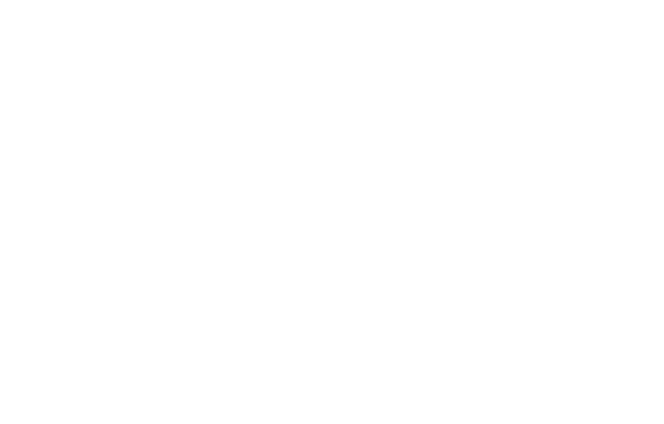
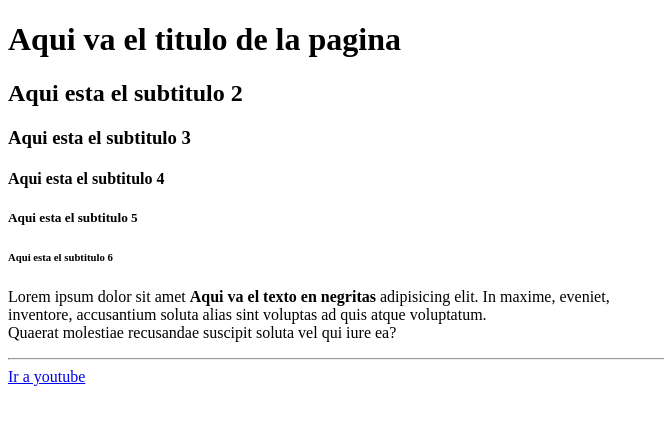
Before and after one commit to edrianlxcid/primerhola, a plain HTML site: page index.html in a window 1280 px wide. Shown: the whole page, without its empty margins (0-664 px from the left). Drawn offline with Linux system fonts and the light colour scheme.

Commit message:
este es la geunta version del proyecto

```diff
--- a/index.html
+++ b/index.html
@@ -1,12 +1,33 @@
-<!--Aqui van los comentario y modificaciones-->
+<!--Aqui van los comentario y modificaciones aqui definimos el tipo de documento que va a desarollar-->
 <!DOCTYPE html>
 <html lang="en">
 <head>
+    <!--Aqui definimos el tipo de caracteres a usar-->
     <meta charset="UTF-8">
+    <!--Aqui vamos a definir el tamaño de la pagina web-->
     <meta name="viewport" content="width=device-width, initial-scale=1.0">
-    <title>Document</title>
+    <!--Aqui definimos el titulo de la pagina web-->
+    <title>Mi primera pagina web</title>
+    <!--Aqui me puedo enlazar a archivos css de mi proyecto-->
+    <link rel="stylesheet" href="style.css">
 </head>
 <body>
+    <!--Etiquetas de texto-->
+    <h1>Aqui va el titulo de la pagina</h1>
+    <h2>Aqui esta el subtitulo 2</h2>
+    <h3>Aqui esta el subtitulo 3</h3>
+    <h4>Aqui esta el subtitulo 4</h4>
+    <h5>Aqui esta el subtitulo 5</h5>
+    <h6>Aqui esta el subtitulo 6</h6>
+    <!--Etiqueta de parrafo-->
+    <p>
+        Lorem ipsum dolor sit amet <strong> Aqui va el texto en negritas</strong> adipisicing elit. In maxime, eveniet, <br>
+        inventore, accusantium soluta alias sint voluptas ad quis atque voluptatum.<br>
+         Quaerat molestiae recusandae suscipit soluta vel qui iure ea? <br>
+    </p>
+    <hr>
+    <!--Etiquetas de enlace-->
+    <a href="https://www.youtube.com/watch?v=GVWaDbFGLaQ" target="_blank">Ir a youtube</a>
 
 </body>
 </html>
```
Also changed, not shown: style.css (added).
